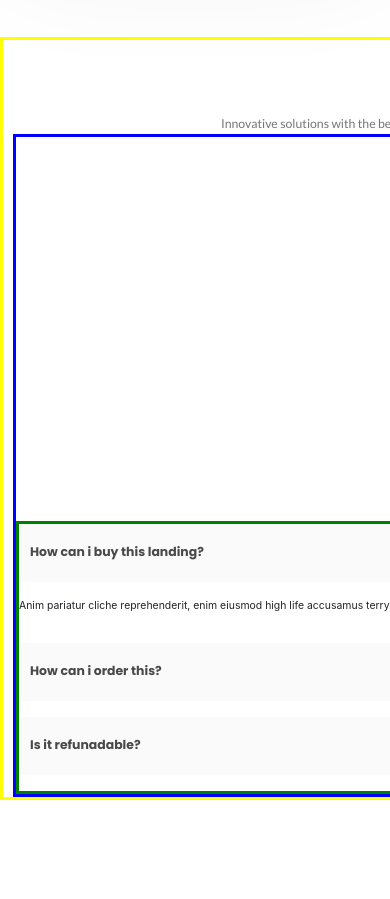
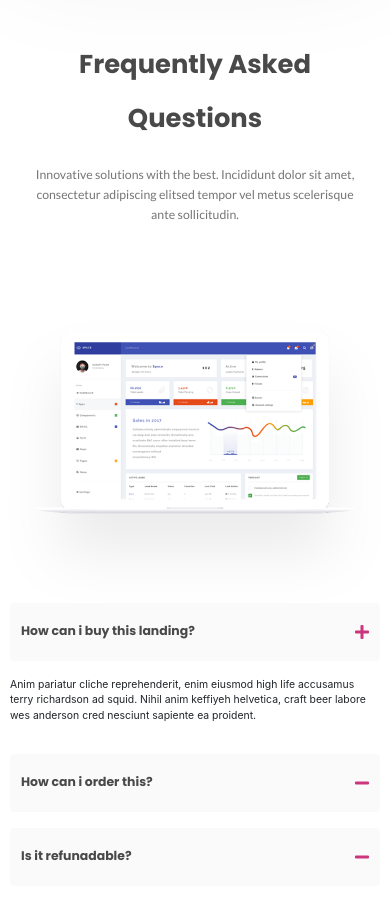
Before and after one commit to KeyToTech/StandupBotLanding, a React (Create React App) app: page / in a window 390 px wide. Shown: the part 9980-10879 px from the top of the page. Built offline with nearby package versions, Linux system fonts and the light colour scheme.

Commit message:
Made mobile scaling for all screen.

```diff
--- a/src/question-section/question.css
+++ b/src/question-section/question.css
@@ -1,7 +1,6 @@
 .section-question {
-    border: yellow solid;
     height: 620px;
-    width: 1170px;
+    max-width: 1170px;
     margin: 0 auto;
     margin-top: 155px;
     margin-bottom: 160px;
@@ -14,12 +13,10 @@
 }
 
 .wrapper-main-contain {
-    border: blue solid;
     display: flex;
 }
 
 .accordion {
-    border: green solid;
     width: 600px;
     margin-top: 95px;
 }
@@ -63,23 +60,18 @@
 }
 
 .picture-cotainer-question {
-    border: red  solid;
     margin-top: 95px;
 }
 
 .image-question {
-
+    width: calc(400px + (642 - 400) * ((100vw - 768px) / (1920 - 768)));
 }
-
-@media screen and (max-width: 1366px) {}
 
 @media screen and (max-width: 1280px) {
     .section-question {
         padding: 0 10px;
     }
 }
-
-@media screen and (max-width: 1024px) {}
 
 @media screen and (max-width: 768px) {
     .section-question {
@@ -106,5 +98,3 @@
         font-size: calc(10px + (16 - 10) * ((100vw - 360px) / (768 - 360)));
     }
 }
-
-@media screen and (max-width: 480px) {}
```
